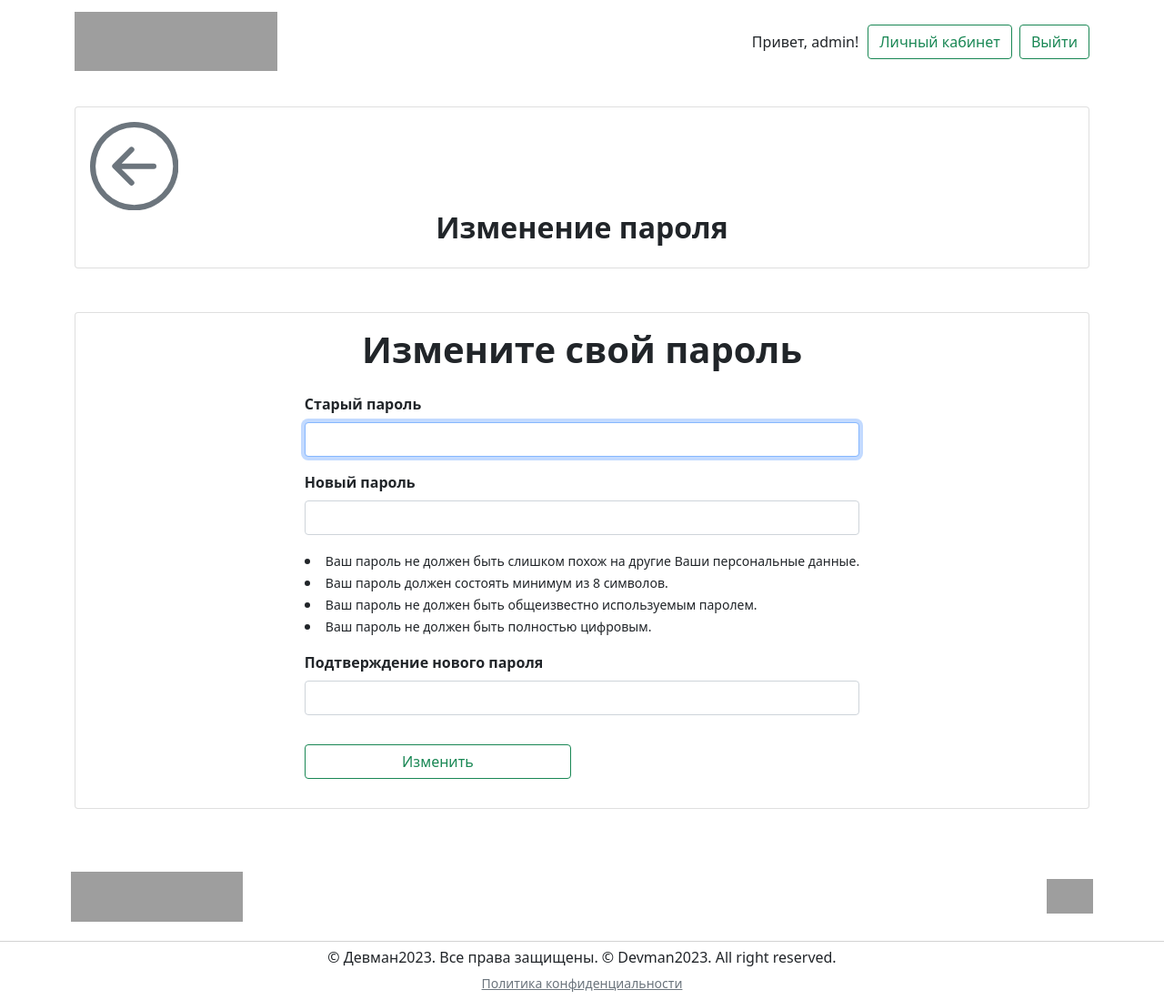
After one commit to Boltasov/dvmn_food, a Django app: page /accounts/password-change/ in a window 1280 px wide. The commit adds this page. Shown: the whole page at 91% size. Run offline with Django 4.2, Linux system fonts and the light colour scheme; a user stored in the database is signed in; some libraries are stand-ins or nearby versions; grey boxes are pictures that could not be loaded.

Commit message:
Try add change password

```diff
--- a/account/templates/registration/login.html
+++ b/account/templates/registration/login.html
@@ -12,7 +12,6 @@
   <div class="collapse navbar-collapse" id="navbarCollapse1">
     <ul class="navbar-nav w-100">
       <li class="nav-item align-items-center d-md-flex flex-grow-1 justify-content-end">
-        <button class="btn btn-outline-success me-2 shadow-none foodplan_green foodplan__border_green">Подписка</button>
         <button class="btn btn-outline-success shadow-none foodplan_green foodplan__border_green">Войти</button>
       </li>
     </ul>
--- /dev/null
+++ b/account/templates/registration/password_change_form.html
@@ -0,0 +1,72 @@
+{% extends "base.html" %}
+{% load widget_tweaks %}
+
+{% block title %}Foodplan 2023 - Изменение пароля{% endblock %}
+
+{% block header_btn %}
+  <li class="nav-item align-items-center d-md-flex flex-grow-1 justify-content-end">
+    <div style="padding-right: 10px;">Привет, {{ request.user.username }}!</div>
+    <button class="btn btn-outline-success me-2 shadow-none foodplan_green foodplan__border_green" onclick="location.href='{% url 'account:profile' %}'">Личный кабинет</button>
+    <button class="btn shadow-none btn-outline-success foodplan_green foodplan__border_green" onclick="location.href='{% url 'account:logout' %}'">Выйти</button>
+  </li>
+{% endblock %}
+
+{% block content %}
+  <main style="margin-top: calc(2rem + 85px);">
+    <section>
+        <div class="container">
+            <div class="card p-3 mb-5 foodplan__shadow">
+                <a href="{% url "account:profile" %}" class="link-secondary fw-light foodplan__backButton">
+                    <svg xmlns="http://www.w3.org/2000/svg" width="9%" height="9%" fill="currentColor" class="bi bi-arrow-left-circle"
+                        viewBox="0 0 16 16">
+                        <path fill-rule="evenodd"
+                            d="M1 8a7 7 0 1 0 14 0A7 7 0 0 0 1 8zm15 0A8 8 0 1 1 0 8a8 8 0 0 1 16 0zm-4.5-.5a.5.5 0 0 1 0 1H5.707l2.147 2.146a.5.5 0 0 1-.708.708l-3-3a.5.5 0 0 1 0-.708l3-3a.5.5 0 1 1 .708.708L5.707 7.5H11.5z" />
+                    </svg>
+                </a>
+                <h2 class="text-center"><strong>Изменение пароля</strong></h2>
+            </div>
+            <div class="card px-5 py-3 d-flex align-items-center foodplan__shadow">
+                <form method="post" action="{% url "account:password_change" %}">
+                  {% csrf_token %}
+                    <h1 class="mb-4 text-center"><strong>Измените свой пароль</strong></h1>
+                    <div class="mb-3">
+                      <label for="exampleInputEmail1" class="form-label"><b>Старый пароль</b></label>
+                      <p>{{ form.old_password|add_class:"form-control" }}</p>
+                    </div>
+                    <div class="mb-3">
+                      <div class="d-flex align-items-center justify-content-between">
+                          <label for="exampleInputPassword1" class="form-label"><b>Новый пароль</b></label>
+
+                      </div>
+                      <p>{{ form.new_password1|add_class:"form-control" }}
+                        <li>
+                            <small>Ваш пароль не должен быть слишком похож на другие Ваши персональные данные.<br></small>
+                          </li>
+                          <li>
+                            <small>Ваш пароль должен состоять минимум из 8 символов.</small>
+                          </li>
+                          <li>
+                            <small>Ваш пароль не должен быть общеизвестно используемым паролем.</small>
+                          </li>
+                          <li>
+                            <small>Ваш пароль не должен быть полностью цифровым.</small>
+                          </li>
+                    </div>
+                    <div class="mb-3">
+                        <div class="d-flex align-items-center justify-content-between">
+                            <label for="exampleInputPassword1" class="form-label"><b>Подтверждение нового пароля</b></label>
+                        </div>
+                        <p>{{ form.new_password2|add_class:"form-control" }}
+                      </div>
+                    <div class="row mb-3">
+                        <div class="col-12 col-sm-6 mt-3">
+                            <button type="submit"
+                                class="btn w-100 btn-outline-success shadow-none foodplan_green foodplan__border_green">Изменить</button>
+                        </div>
+                    </div>
+                </form>
+            </div>
+        </div>
+    </section>
+  </main>
+{% endblock %}
--- a/account/urls.py
+++ b/account/urls.py
@@ -1,4 +1,5 @@
 from django.urls import path, include
+from django.contrib.auth import views as auth_views
 from .views import profile_view, register
 
 
@@ -8,4 +9,10 @@ urlpatterns = [
     path('', include('django.contrib.auth.urls')),
     path('profile/', profile_view, name='profile'),
     path('register/', register, name='register'),
+    path('password-change/',
+         auth_views.PasswordChangeView.as_view(),
+         name='password_change'),
+    path('password_change/done/',
+         auth_views.PasswordChangeDoneView.as_view(),
+         name='password_change_done'),
 ]
```
Also changed, not shown: account/templates/registration/password_change_done.html (added, +33 -0 lines), templates/lk.html (+4 -9 lines).
